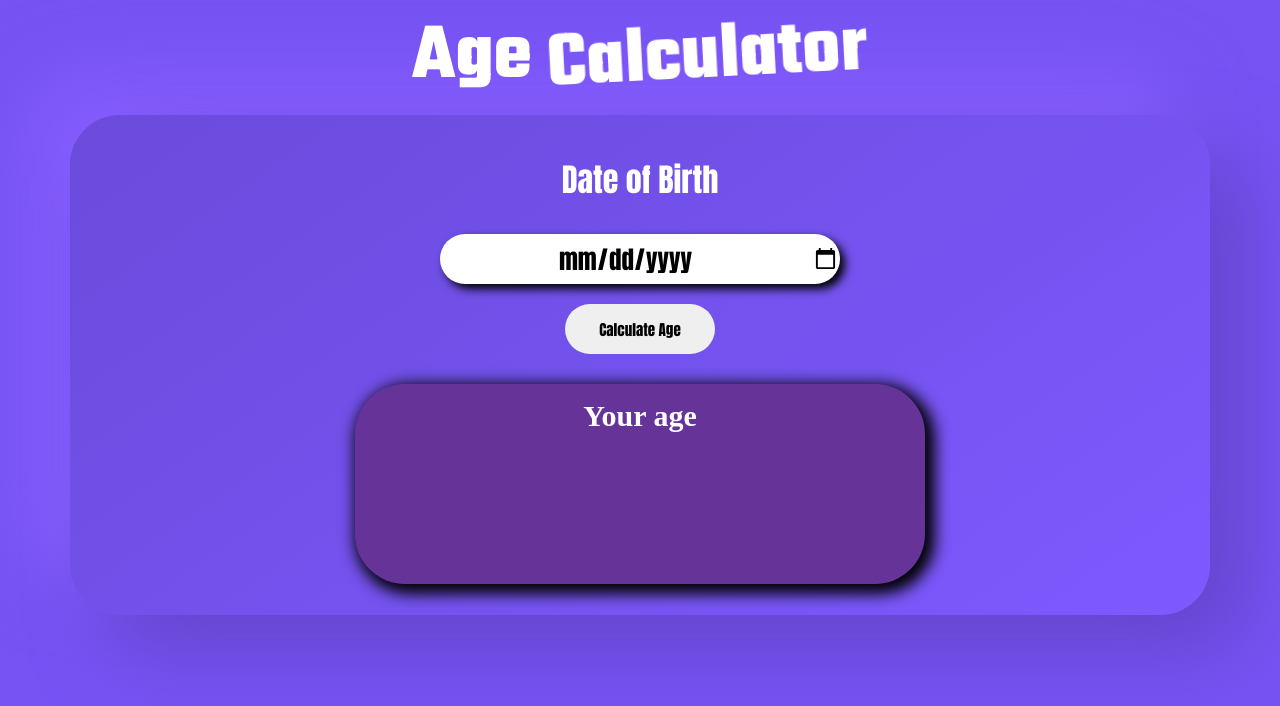
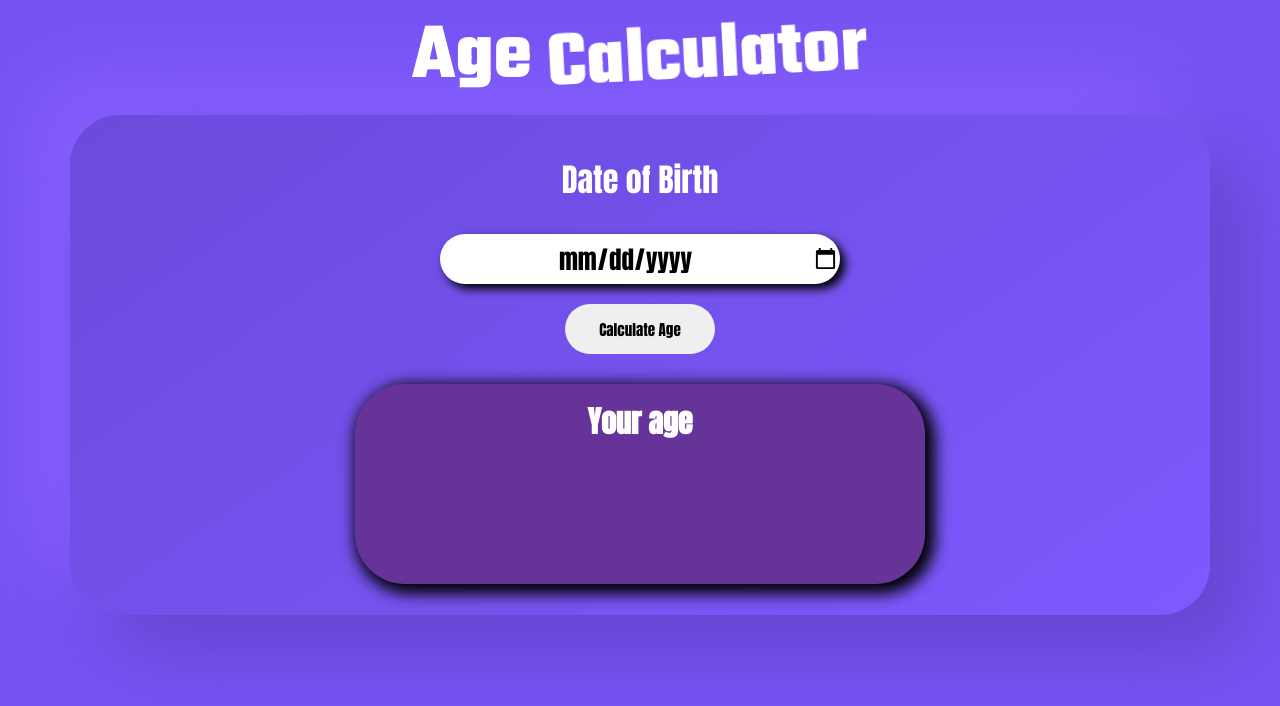
Before and after one commit to shourov-sorkar/age_calculator, a plain HTML site: page index.html in a window 1280 px wide. Drawn offline with Linux system fonts and the light colour scheme.

Commit message:
Update style.css

```diff
--- a/style.css
+++ b/style.css
@@ -116,6 +116,7 @@ h3{
     font-size: 30px;
     text-align: center;
     padding: 15px 0px;
+    font-family: Anton;
 }
 .your_age{
     color: white;
```
